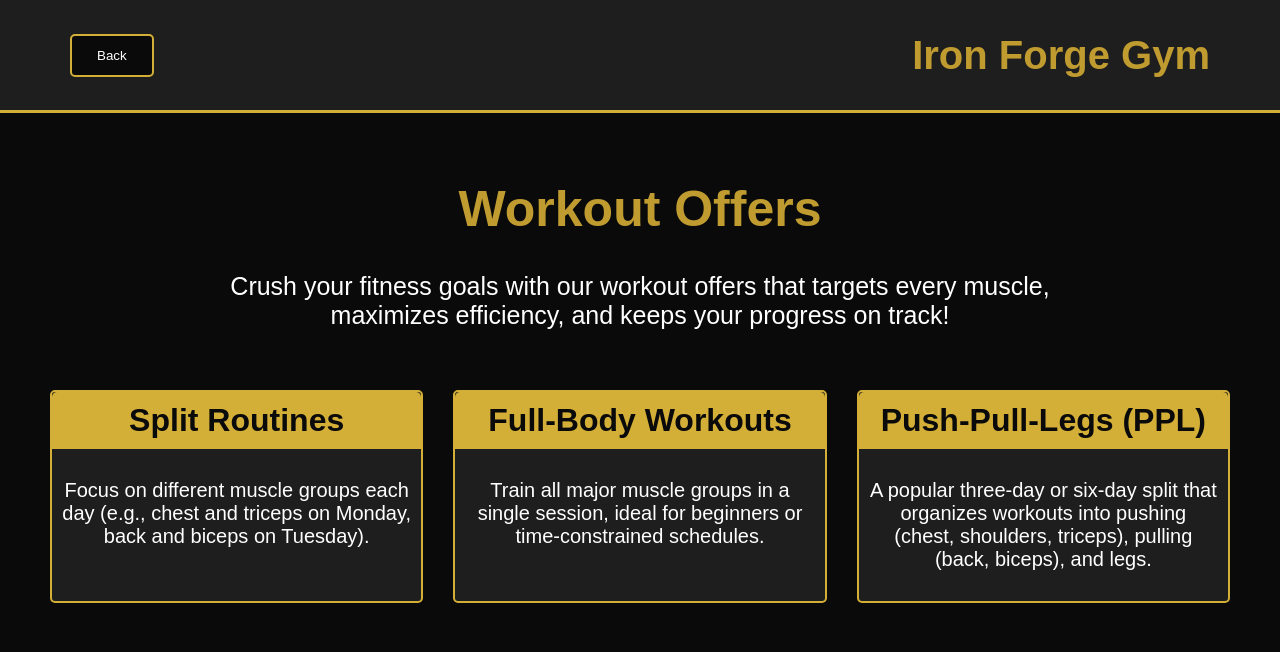
After one commit to Yakuari/ActWebPageV3-4, a PHP site: page /program/bodybuilding.php in a window 1280 px wide. The commit adds this page. Shown: the top 652 px of the page. Run offline with PHP 8.4, Linux system fonts and the light colour scheme.

Commit message:
Update index, user.php and add new folder and new files

```diff
--- a/index.php
+++ b/index.php
@@ -96,17 +96,17 @@
         </div>
         <section class="program-section">
             <div class="program-link">
-            <a href="bodybuilding.php" class="link">
+            <a href="program/bodybuilding.php" class="link">
                 <h1> Bodybuilding Programs</h1>
                 <p>Designed to help you build muscle, improve strength, and sculpt your physique with tailored workouts and expert guidance.</p>
             </a>
 
-            <a href="fitness.php" class="link">
+            <a href="program/fitness.php" class="link">
                 <h1>Fitness Challenges</h1>
                 <p>Engaging and fun competitions that motivate you to break barriers, improve performance, and achieve milestones.</p>
             </a>
 
-            <a href="weightloss.php" class="link">
+            <a href="program/weightloss.php" class="link">
                 <h1>Weight Loss Programs</h1>
                 <p>Focused on shedding pounds and boosting confidence through customized training, balanced nutrition, and ongoing support.</p>
             </a>
--- /dev/null
+++ b/program/bodybuilding.php
@@ -0,0 +1,150 @@
+<!DOCTYPE html>
+<html lang="en">
+<head>
+    <meta charset="UTF-8">
+    <meta name="viewport" content="width=device-width, initial-scale=1.0">
+    <title>Bodybuilding Program</title>
+
+    <style>
+        /* Bodybuilding */
+
+:root {
+    --color-black: #0A0A0A;
+    --color-white: #FFFFFF;
+    --color-gray: #1E1E1E;
+    --color-gold: #D4AF37;
+    --color-gold-dark: #BF9B30;
+    --color-overlay: rgba(0,0,0,0.6);
+}
+
+header {
+    width: 100%;
+    position: fixed;
+    top: 0;
+    left: 0;
+    z-index: 1000;
+    background-color: var(--color-gray);
+    border-bottom: 3px solid var(--color-gold);
+}
+
+.bodybuilding_top {
+    display: flex;
+    background: var(--color-gray);
+    padding: 0;
+    align-items: center;
+    justify-content: space-between;
+    height: 110px;
+    padding: 0 20px;
+    color: var(--color-white);
+}
+
+.bodybuilding_top h1 {
+    margin-right: 50px;
+    color: var(--color-gold-dark);
+    font-size: 40px;
+}
+
+.bodybuilding_top button {
+    margin-left: 50px;
+    background-color: var(--color-black);
+    color: var(--color-white);
+    border: 2px solid var(--color-gold);
+    padding: 12px 25px;
+    border-radius: 5px;
+    cursor: pointer;
+}
+
+.bodybuilding_top button:hover {
+    background-color: var(--color-gray);
+}
+
+body {
+    background-color: var(--color-black);
+    color: var(--color-white);
+    font-family: Arial, sans-serif;
+    margin: 0;
+    padding: 0;
+    padding-top: 130px; /* To account for the fixed header */
+}
+
+.body-title {
+    text-align: center;
+    margin-bottom: 60px;
+    margin-top: 50px;
+}
+
+.body-title h1 {
+    color: var(--color-gold-dark);
+    font-size: 50px;
+}
+
+.body-title p {
+    font-size: 25px;
+}
+
+.building-choices {
+    display: flex;
+    justify-content: center;
+    gap: 30px;
+    margin: 50px;
+}
+
+.building-choices div {
+    border: 2px solid var(--color-gold);
+    text-align: center;
+    background-color: var(--color-gray);
+    padding: 0;
+    border-radius: 5px;
+    color: var(--color-white);
+    flex: 1; /* Ensures all columns have the same width */
+    max-width: 400px; /* Optional: Set a maximum width for each column */
+}
+
+.building-choices div h1 {
+    background-color: var(--color-gold);
+    padding: 10px;
+    color: var(--color-black);
+    border-radius: 5px 5px 0 0;
+    margin: 0;
+}
+
+.building-choices div p {
+    margin-top: 20px;
+    background-color: var(--color-gray);
+    padding: 10px;
+    border-top: none;
+    border-radius: 0 0 5px 5px;
+    font-size: 20px;
+}
+    </style>
+
+</head>
+
+<header>
+    <div class="bodybuilding_top">
+        <button onclick="history.back()">Back</button>
+        <h1>Iron Forge Gym</h1>
+    </div>
+</header>
+<body>
+    <div class="body-title">
+        <h1>Workout Offers</h1>
+        <p>Crush your fitness goals with our workout offers that targets every muscle, <br> maximizes efficiency, and keeps your progress on track!</p>
+    </div>
+
+    <div class="building-choices">
+        <div>
+            <h1>Split Routines</h1>
+            <p>Focus on different muscle groups each day (e.g., chest and triceps on Monday, back and biceps on Tuesday).</p>
+        </div>
+        <div>
+            <h1>Full-Body Workouts</h1>
+            <p>Train all major muscle groups in a single session, ideal for beginners or time-constrained schedules.</p>
+        </div>
+        <div>
+            <h1>Push-Pull-Legs (PPL)</h1>
+            <p>A popular three-day or six-day split that organizes workouts into pushing (chest, shoulders, triceps), pulling (back, biceps), and legs.</p>
+        </div>
+    </div>
+</body>
+</html>
```
Also changed, not shown: user.php (+4 -6 lines), program/fitness.php (added), program/weightloss.php (added).
